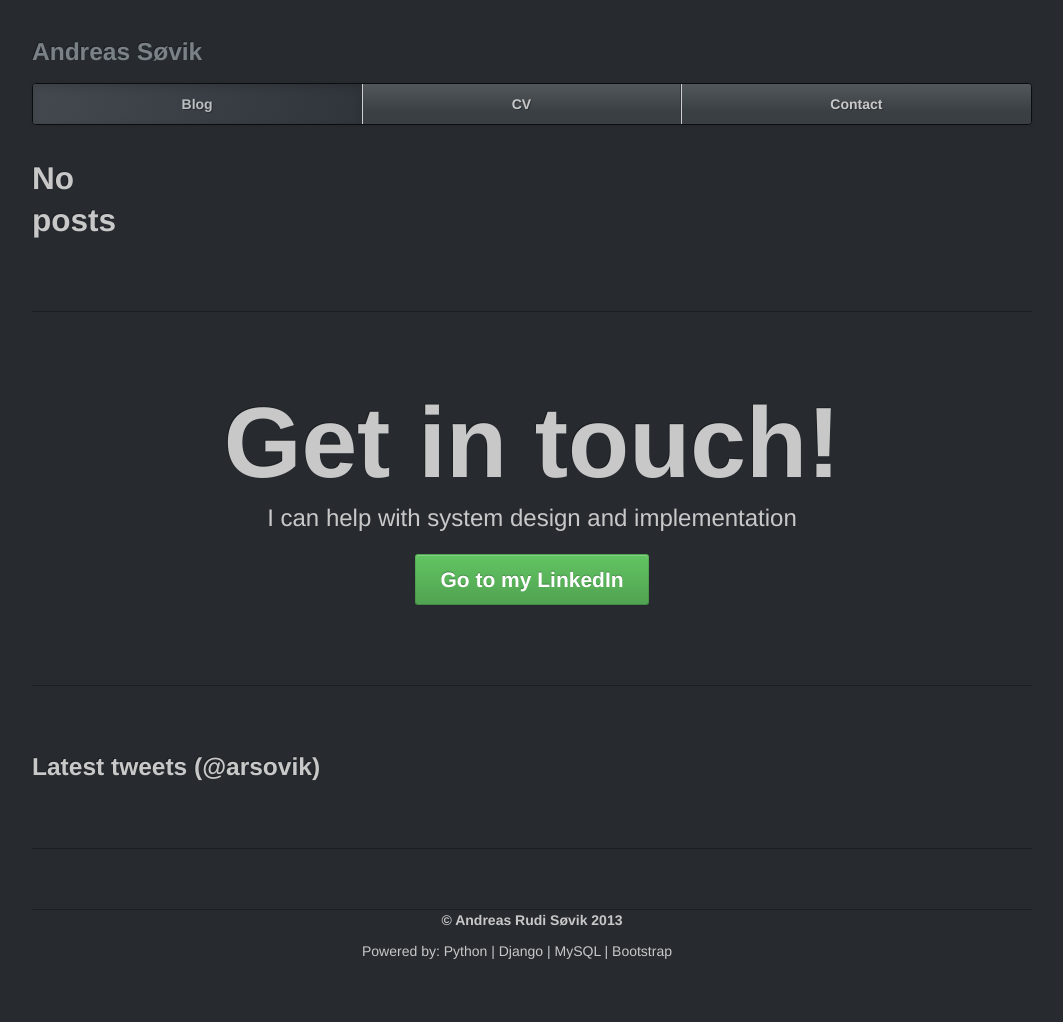
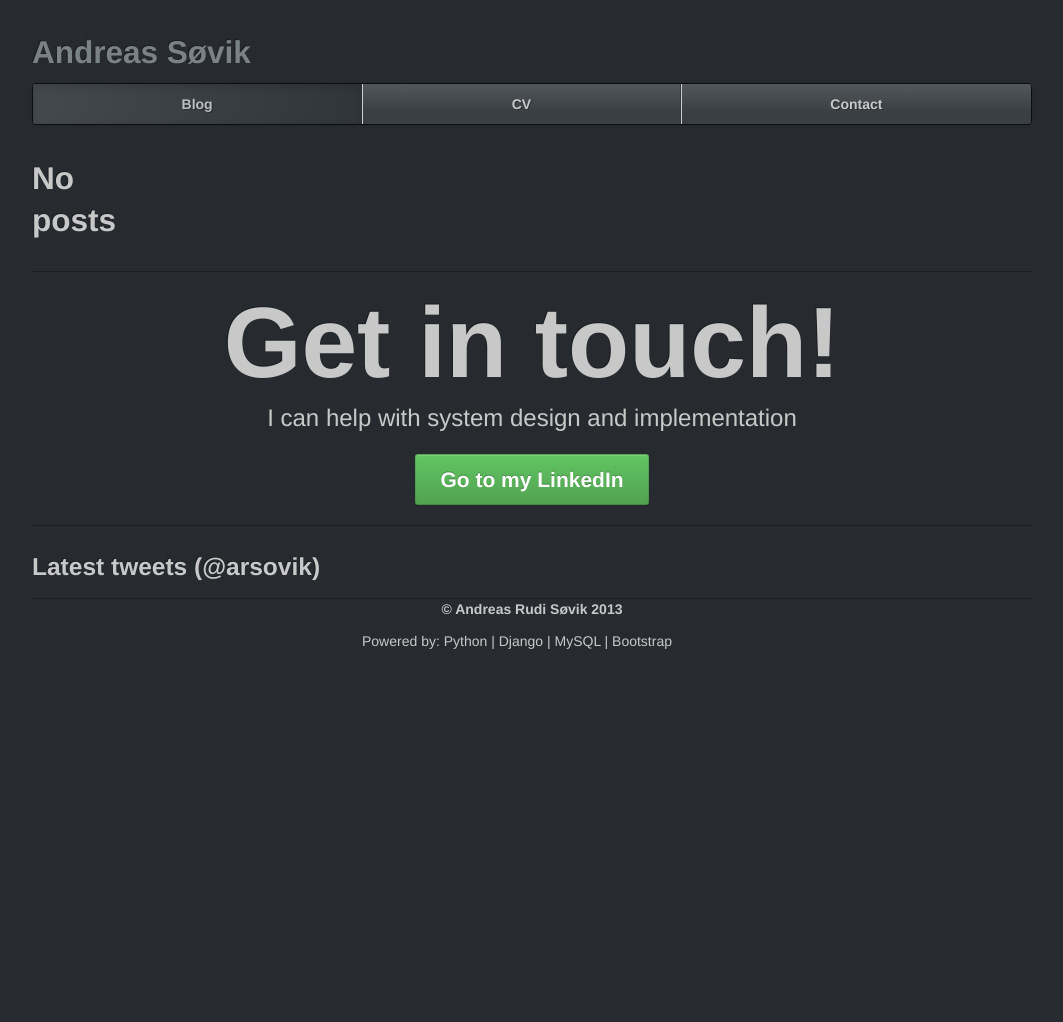
Before and after one commit to andreasrs/pportal, a Django app: template blog/templates/post/index.html in a window 1280 px wide. Shown: the whole page, without its empty margins (108-1171 px from the left). After the commit the page ends 649 px from the top, so only its background shows below. Run offline with Django 3.2, Linux system fonts and the light colour scheme; the template is opened without the code that fills it, so the values that code supplies are empty; some libraries are stand-ins or nearby versions.

Commit message:
Simple layout adjustments

```diff
--- a/blog/templates/post/index.html
+++ b/blog/templates/post/index.html
@@ -30,7 +30,6 @@
         <div id="tweetbox"></div>
     </div>
 
-    <hr>
     <script>
         requirejs(['jquery', 'bootstrap', 'js/tweetbox'], function($, _bootstrap, tweetbox) {
             tweetbox.attach('#tweetbox');
--- a/pportal/static/css/beast.css
+++ b/pportal/static/css/beast.css
@@ -1,7 +1,12 @@
 input, textarea {
     color: #333;
 }
-
+.container > hr {
+    margin: 20px 0;
+}
+.jumbotron {
+    margin: 20px 0;
+}
 .mid {
     text-align:center;
 }
--- a/pportal/templates/front/layout.html
+++ b/pportal/templates/front/layout.html
@@ -30,7 +30,7 @@
         <div class="container">
 
             <div class="masthead">
-                <h3 class="muted">Andreas Søvik</h3>
+                <h2 class="muted">Andreas Søvik</h2>
                 <div class="navbar">
                     {% block navigation %}
                     <div class="navbar-inner">
```
